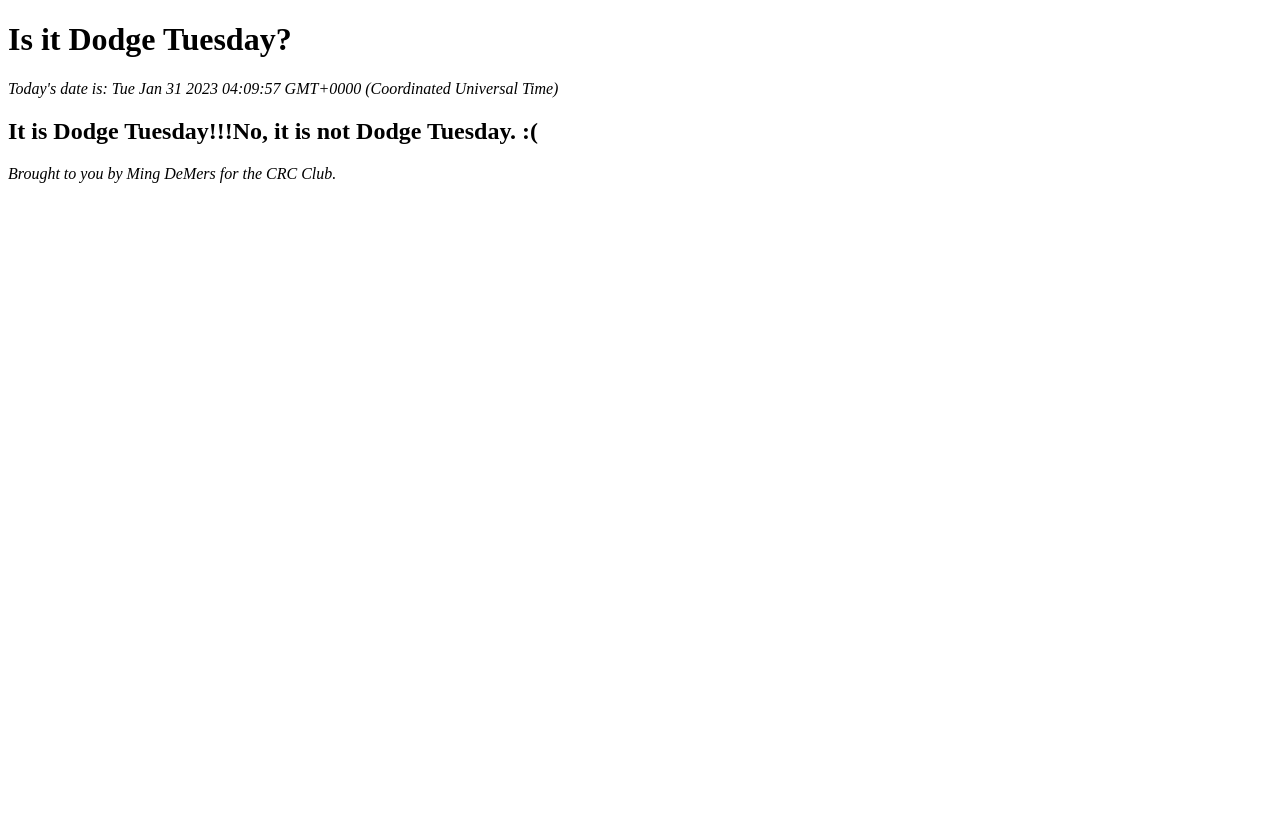
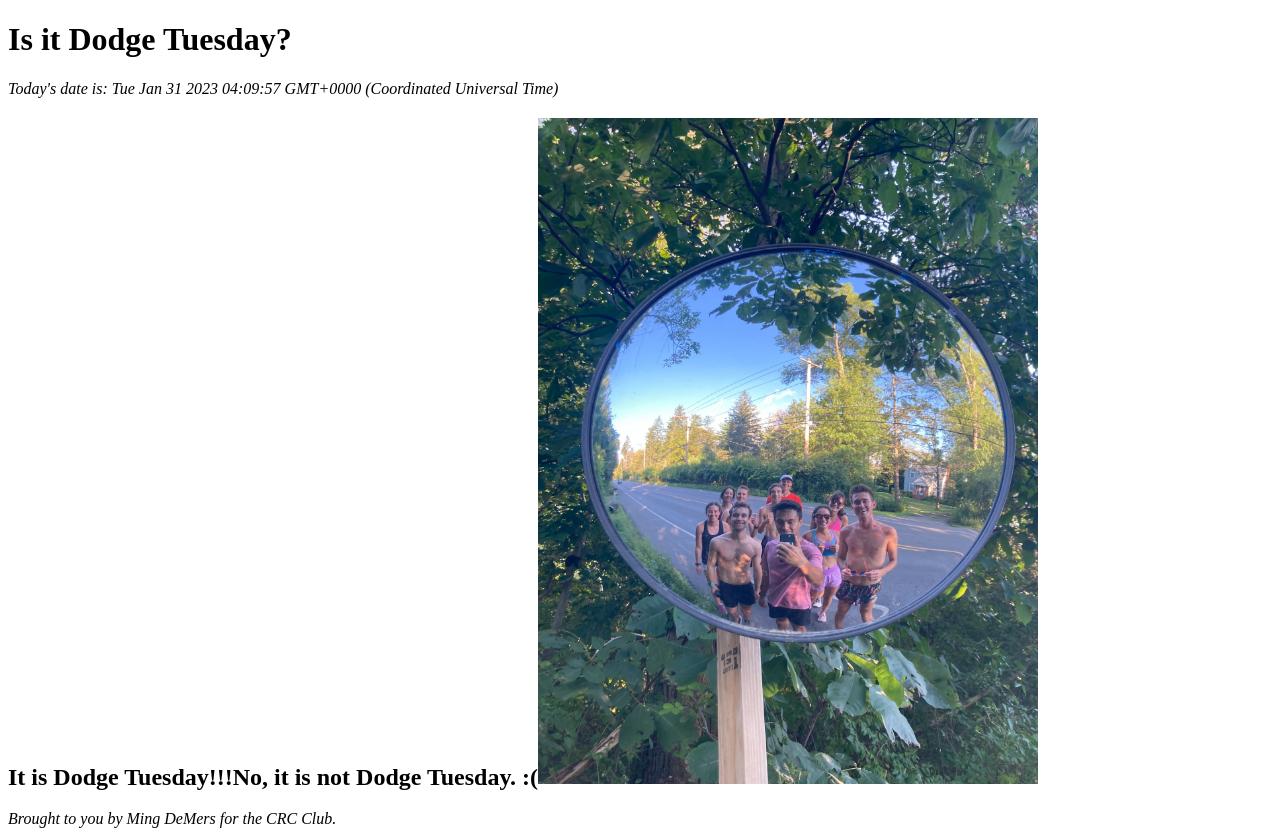
Before and after one commit to Ming-DeMers/Dodge-Tuesday, a plain HTML site: page index.html in a window 1280 px wide. Before the commit the page ends 800 px from the top, so only its background shows below. Drawn offline with Linux system fonts and the light colour scheme.

Commit message:
Image shows when it is dodge tuesday

```diff
--- a/index.html
+++ b/index.html
@@ -27,8 +27,11 @@
         document.write("It is Dodge Tuesday's Eve!");
       } else {
         document.write("No, it is not Dodge Tuesday. :(");
+        document.write('<img src="images/IMG_8534.jpg" alt="Dodge Tuesday" width="500" >');
+
       }
     </script>
+
 
   </h2>
   <em>Brought to you by Ming DeMers for the CRC Club.</em>
```
Also changed, not shown: images/IMG_8534.jpg (added), styles/site.css (added), 1 other file.
